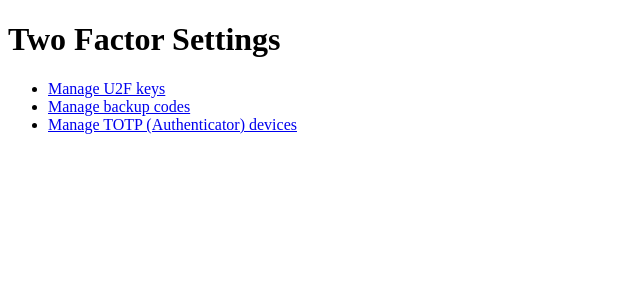
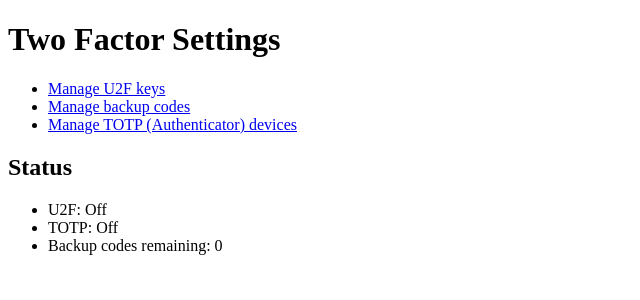
Before and after one commit to gavinwahl/django-u2f, a Django app: template django_u2f/templates/u2f/two_factor_settings.html in a window 1280 px wide. Shown: the top 300 px of the page, without its empty margins (0-640 px from the left). Run offline with Django 3.2, Linux system fonts and the light colour scheme; the template is opened without the code that fills it, so the values that code supplies are empty; parts of the project's set-up code (start-up, migrations or seed data) failed here and were passed over.

Commit message:
Add two factor status to settings page

```diff
--- a/django_u2f/templates/u2f/two_factor_settings.html
+++ b/django_u2f/templates/u2f/two_factor_settings.html
@@ -10,4 +10,11 @@
   <li><a href="{% url 'u2f:totp-devices' %}">{% trans 'Manage TOTP (Authenticator) devices' %}</a></li>
 </ul>
 
+<h2>{% trans "Status" %}</h2>
+<ul>
+  <li>{% trans "U2F" %}: {% if u2f_enabled %}{% trans "On" %}{% else %}{% trans "Off" %}{% endif %}</li>
+  <li>{% trans "TOTP" %}: {% if u2f_enabled %}{% trans "On" %}{% else %}{% trans "Off" %}{% endif %}</li>
+  <li>{% trans "Backup codes remaining" %}: {{ backup_codes | length }}</li>
+</ul>
+
 {% endblock %}
--- a/django_u2f/views.py
+++ b/django_u2f/views.py
@@ -226,6 +226,12 @@ class VerifySecondFactorView(OriginMixin, TemplateView):
 class TwoFactorSettingsView(TemplateView):
     template_name = 'u2f/two_factor_settings.html'
 
+    def get_context_data(self, **kwargs):
+        context= super(TwoFactorSettingsView, self).get_context_data(**kwargs)
+        context['u2f_enabled'] = self.request.user.u2f_keys.exists()
+        context['backup_codes'] = self.request.user.backup_codes.all()
+        context['totp_enabled'] = self.request.user.totp_devices.exists()
+        return context
 
 class KeyManagementView(ListView):
     template_name = 'u2f/key_list.html'
```
